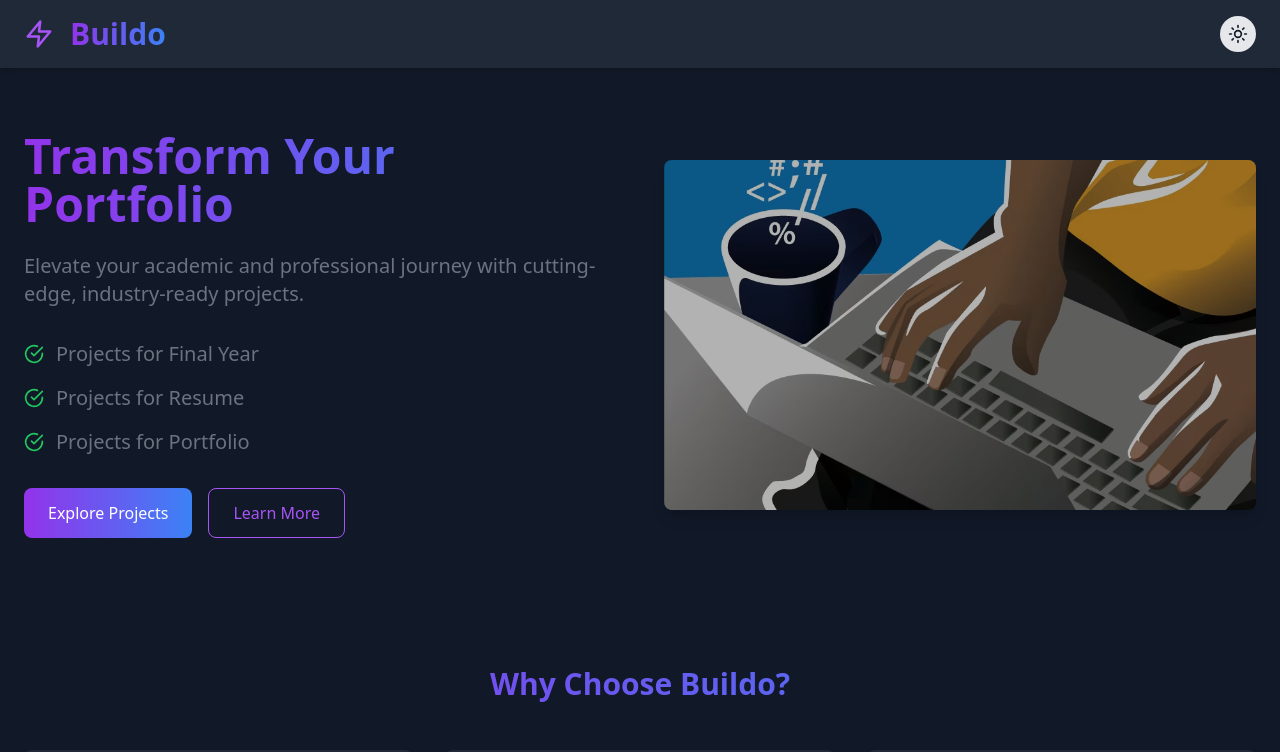
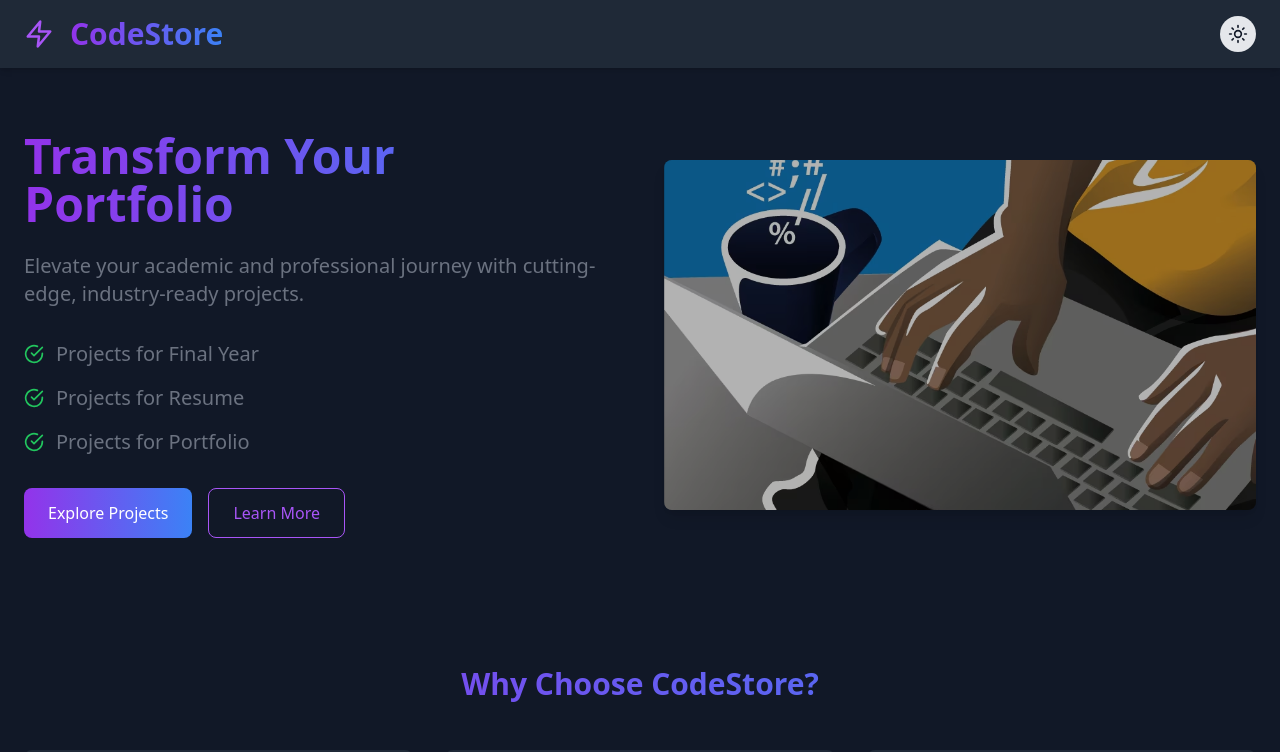
Before and after one commit to SimpleCyber/CodeStores, a React (Create React App) app: page / in a window 1280 px wide. Shown: the top 752 px of the page. Built offline with nearby package versions, Linux system fonts and the light colour scheme.

Commit message:
#CodeStore

```diff
--- a/public/index.html
+++ b/public/index.html
@@ -13,7 +13,7 @@
 
     <link rel="manifest" href="%PUBLIC_URL%/manifest.json" />
 
-    <title>Buildo || Instant Projects</title>
+    <title>CodeStore || Instant Projects</title>
   </head>
   <body>
     <div id="root"></div>
--- a/src/components/Homepage.js
+++ b/src/components/Homepage.js
@@ -134,7 +134,7 @@ const Homepage = () => {
       {/* Features Section */}
       <div className="container mx-auto px-6 py-16">
         <h2 className="text-3xl font-bold text-center mb-12 bg-gradient-to-r from-purple-600 to-blue-500 text-transparent bg-clip-text">
-          Why Choose Buildo?
+          Why Choose CodeStore?
         </h2>
         <div className="grid grid-cols-1 md:grid-cols-2 lg:grid-cols-3 gap-8">
           {features.map((feature, index) => (
--- a/src/components/ui/header.js
+++ b/src/components/ui/header.js
@@ -28,7 +28,7 @@ const NavigationBar = () =>{
               <Zap size={30} />
             </span>
             <span className="text-3xl font-extrabold bg-gradient-to-r from-purple-600 to-blue-500 text-transparent bg-clip-text">
-            Buildo
+            CodeStore
             </span>
           </div>
 
```
